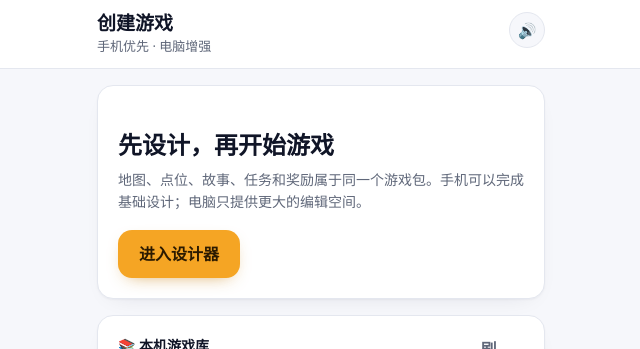
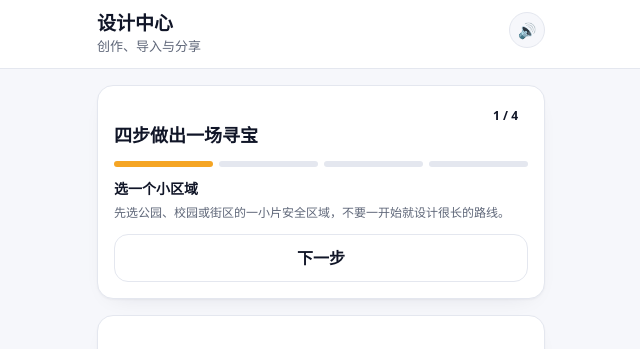
Before and after one commit to zemeiyu2-lgtm/mos-scene-hunt, a Next.js app: page /create in a window 1280 px wide. Shown: the top 349 px of the page, without its empty margins (319-959 px from the left). Built offline with nearby package versions, Linux system fonts and the light colour scheme; no server answers.

Commit message:
Add a concise four-step game creation walkthrough

```diff
--- a/app/create/page.tsx
+++ b/app/create/page.tsx
@@ -11,7 +11,7 @@ import { parseWordText } from "@/lib/content/word";
 
 export default function CreatePage() {
   const { game } = useHunt(); const inputRef = useRef<HTMLInputElement>(null);
-  const [draft, setDraft] = useState<Game | null>(null); const [report, setReport] = useState<PackageReport | null>(null); const [message, setMessage] = useState(""); const [library, setLibrary] = useState<Game[]>([]);
+  const [draft, setDraft] = useState<Game | null>(null); const [report, setReport] = useState<PackageReport | null>(null); const [message, setMessage] = useState(""); const [library, setLibrary] = useState<Game[]>([]); const [guideStep, setGuideStep] = useState(0);
   const working = draft ?? game;
   const refreshLibrary = () => setLibrary(listAuthoredGames());
   useEffect(() => { refreshLibrary(); }, []);
@@ -48,7 +48,27 @@ export default function CreatePage() {
   const removeGame = (game: Game) => { if (!window.confirm("确定删除「" + game.title + "」？删除后需要重新导入游戏包才能恢复。")) return; deleteAuthoredGame(game.id); setLibrary(listAuthoredGames()); if (working?.id === game.id) setDraft(null); setMessage("已删除「" + game.title + "」。"); };
   if (!working) return <Screen title="创建游戏" subtitle="等待游戏内容加载"><div className="card p-5">正在加载……</div></Screen>;
   const spatial = report?.spatial ?? validateGamePackage(working).spatial;
-  return <Screen title="创建游戏" subtitle="手机优先 · 电脑增强">
+  const guideSteps = [
+    { title: "选一个小区域", detail: "先选公园、校园或街区的一小片安全区域，不要一开始就设计很长的路线。" },
+    { title: "放置三个地点", detail: "在地图上依次添加 3 个容易找到、步行可达的点位，并调整顺序。" },
+    { title: "给每站一个任务", detail: "每个地点写一句引导、一个观察问题或简单挑战，再决定完成后给什么线索。" },
+    { title: "检查并分享", detail: "检查路线、安全、点位和文字，保存游戏包；现场确认坐标后再分享给玩家。" },
+  ];
+  return <Screen title="设计中心" subtitle="创作、导入与分享">
+    <section className="card mb-4 p-4">
+      <div className="flex items-start justify-between gap-3">
+        <div><p className="game-kicker">CREATE GUIDE</p><h2 className="mt-1 text-lg font-bold">四步做出一场寻宝</h2></div>
+        <span className="chip shrink-0">{guideStep + 1} / {guideSteps.length}</span>
+      </div>
+      <div className="mt-3 flex gap-1.5" aria-label="创作步骤进度">
+        {guideSteps.map((item, index) => <span key={item.title} className={`h-1.5 flex-1 rounded-full ${index <= guideStep ? "bg-[var(--accent)]" : "bg-[var(--line)]"}`} />)}
+      </div>
+      <p className="mt-3 text-sm font-semibold">{guideSteps[guideStep].title}</p>
+      <p className="mt-1 text-xs leading-relaxed text-[var(--muted)]">{guideSteps[guideStep].detail}</p>
+      <button type="button" className="btn btn-secondary mt-3 w-full" onClick={() => setGuideStep((value) => (value + 1) % guideSteps.length)}>
+        {guideStep === guideSteps.length - 1 ? "重新看创作流程" : "下一步"}
+      </button>
+    </section>
     <section className="card p-5"><p className="game-kicker">MOS SCENE HUNT V0.6</p><h2 className="mt-2 text-2xl font-bold">先设计，再开始游戏</h2><p className="mt-2 text-sm leading-relaxed text-[var(--muted)]">地图、点位、故事、任务和奖励属于同一个游戏包。手机可以完成基础设计；电脑只提供更大的编辑空间。</p>
       <div className="mt-4"><Link href={working ? `/design?game=${encodeURIComponent(working.id)}` : "/design"} className="btn btn-primary block text-center">进入设计器</Link></div>
       <input ref={inputRef} className="hidden" type="file" accept=".docx,.json,.md,.markdown,application/vnd.openxmlformats-officedocument.wordprocessingml.document,application/json,text/markdown" onChange={(e) => e.target.files?.[0] && importFile(e.target.files[0])} /></section>
```
